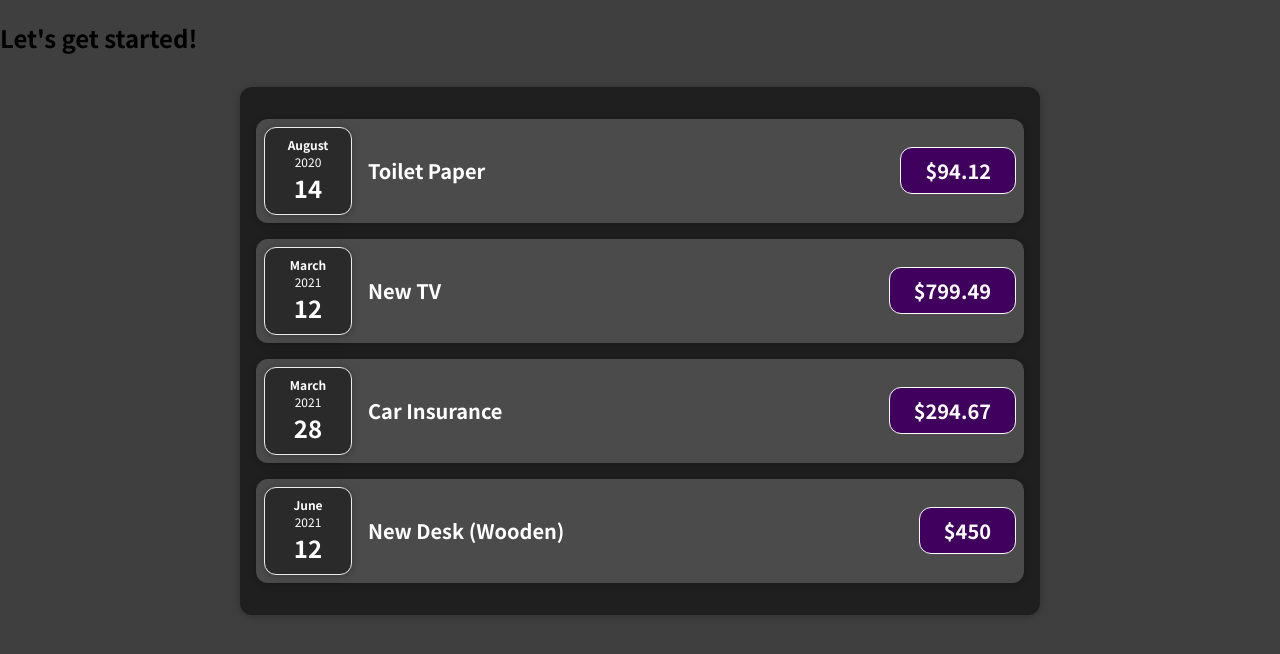
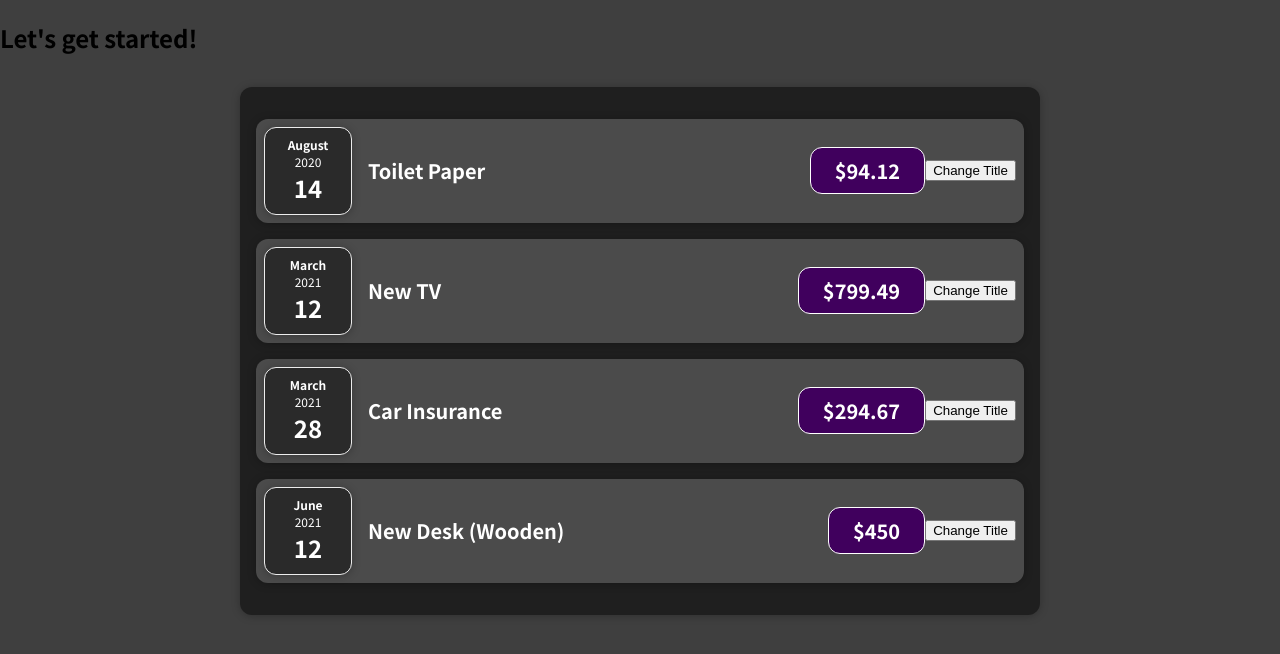
Before and after one commit to frontWeb-dev/udemy-react, a JavaScript app in the folder section-04/: page / in a window 1280 px wide. Shown: the top 654 px of the page. Built offline with nearby package versions, Linux system fonts and the light colour scheme.

Commit message:
이벤트 수신 및 이벤트 핸들러로 작업하기

```diff
--- a/section-04/src/components/Expenses/ExpenseItem.js
+++ b/section-04/src/components/Expenses/ExpenseItem.js
@@ -3,6 +3,8 @@ import ExpenseDate from './ExpenseDate';
 import './ExpenseItem.css';
 
 const ExpenseItem = ({ props }) => {
+  const clickHandler = () => {};
+
   return (
     <Card className='expense-item'>
       <ExpenseDate date={props.date} />
@@ -10,6 +12,7 @@ const ExpenseItem = ({ props }) => {
         <h2>{props.title}</h2>
         <div className='expense-item__price'>${props.amount}</div>
       </div>
+      <button onClick={clickHandler}>Change Title</button>
     </Card>
   );
 };
```
